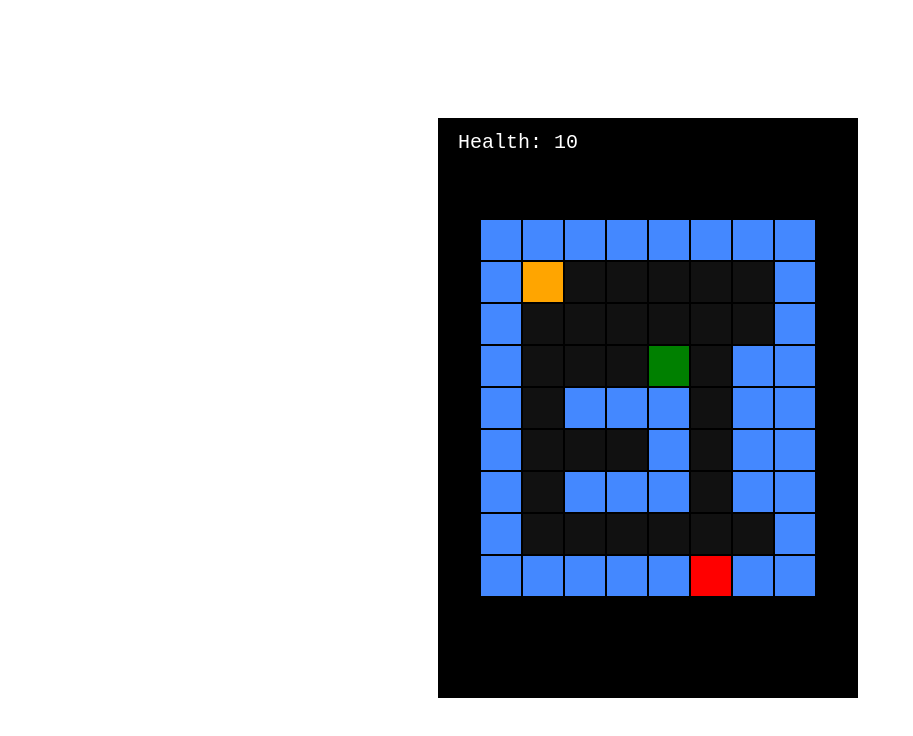
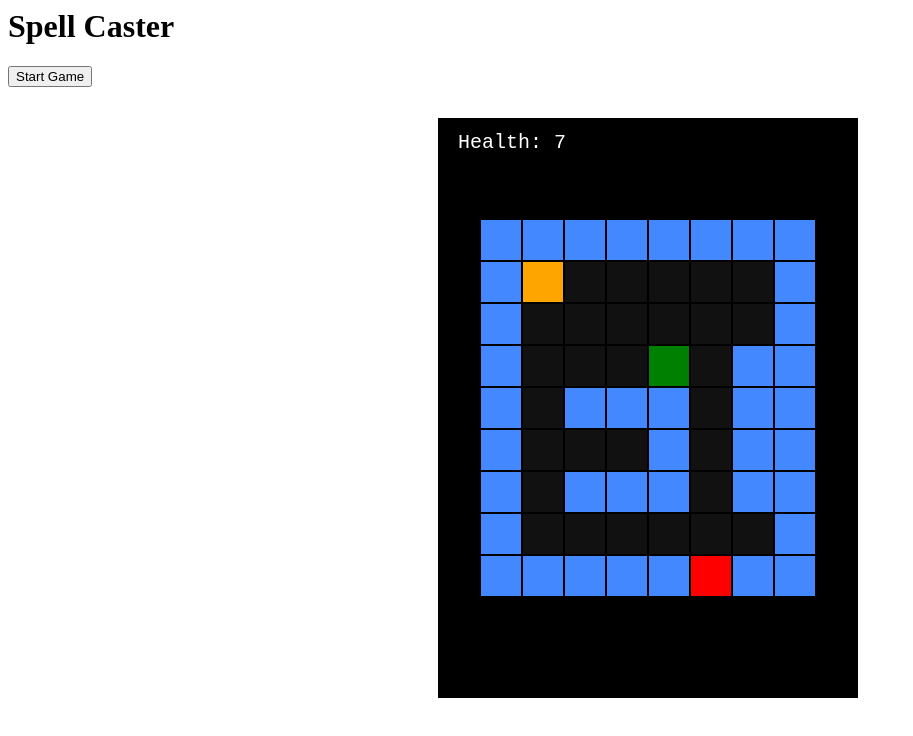
Before and after one commit to Roku013/puzzle-game, a plain HTML site: page index.html in a window 1280 px wide. Shown: the whole page, without its empty margins (0-913 px from the left). Drawn offline with Linux system fonts and the light colour scheme.

Commit message:
big changes

```diff
--- a/index.html
+++ b/index.html
@@ -6,6 +6,13 @@
     <link href="style.css" rel="stylesheet" type="text/css" />
   </head>
   <body>
-    <script src="main.js"></script>
+    <script src="scripts/main.js"></script>
+    <script src="scripts/screen.js"></script>
+
+    <div class="screen" id="playing-screen" style="display: none"></div>
+    <div class="screen" id="start-screen">
+      <h1>Spell Caster</h1>
+      <button>Start Game</button>
+    </div>
   </body>
 </html>
--- a/main.js
+++ b/scripts/main.js
@@ -1,4 +1,4 @@
-//base for creating a level/grid
+//base for creating a level
 class GridSystem {
   constructor(matrix, playerX, playerY) {
     this.matrix = matrix;
@@ -7,12 +7,22 @@ class GridSystem {
     this.topContext = this.#getContext(0, 0, '#111', true); //Player and enviroment
     this.cellSize = 40;
     this.padding = 2;
-    this.player = { x: playerX, y: playerY, color: 'orange' };
+    this.player = { x: playerX, y: playerY, sprite: 'orange' };
     this.matrix[playerY][playerX] = 2;
-    this.health = 10;
+    this.health = 7;
 
     //button trigger
     document.addEventListener('keydown', this.#movePlayer);
+  }
+
+  //check if health is 0
+  #checkHealth() {
+    if (this.health === 0) {
+      console.log('dead');
+
+      //level.render();
+      //level.loop();
+    }
   }
 
   //check if the move is valid by checking the number of the tile on which the player is moving into
@@ -27,7 +37,7 @@ class GridSystem {
     return false;
   }
 
-  //check if the player moves into a healing herb and if so, change Health
+  //check if the player moves into a healing herb
   #isAHerb(y, x) {
     if (this.matrix[this.player.y + y][this.player.x + x] === 3) {
       return true;
@@ -49,7 +59,7 @@ class GridSystem {
         if (this.#isValidMove(0, -1) && this.#isAHerb(0, -1)) {
           this.#updateMatrix(this.player.y, this.player.x, 0);
           this.#updateMatrix(this.player.y, this.player.x - 1, 2);
-          this.health = 3;
+          this.health += 3;
           this.player.x--;
           this.render();
         } else if (this.#isValidMove(0, -1)) {
@@ -57,6 +67,7 @@ class GridSystem {
           this.#updateMatrix(this.player.y, this.player.x - 1, 2);
           this.health--;
           this.player.x--;
+          this.#checkHealth();
           this.render();
         }
         break;
@@ -65,7 +76,7 @@ class GridSystem {
         if (this.#isValidMove(0, 1) && this.#isAHerb(0, 1)) {
           this.#updateMatrix(this.player.y, this.player.x, 0);
           this.#updateMatrix(this.player.y, this.player.x + 1, 2);
-          this.health = 3;
+          this.health += 3;
           this.player.x++;
           this.render();
         } else if (this.#isValidMove(0, 1)) {
@@ -73,6 +84,7 @@ class GridSystem {
           this.#updateMatrix(this.player.y, this.player.x + 1, 2);
           this.health--;
           this.player.x++;
+          this.#checkHealth();
           this.render();
         }
         break;
@@ -81,7 +93,7 @@ class GridSystem {
         if (this.#isValidMove(-1, 0) && this.#isAHerb(-1, 0)) {
           this.#updateMatrix(this.player.y, this.player.x, 0);
           this.#updateMatrix(this.player.y - 1, this.player.x, 2);
-          this.health = 3;
+          this.health += 3;
           this.player.y--;
           this.render();
         } else if (this.#isValidMove(-1, 0)) {
@@ -89,6 +101,7 @@ class GridSystem {
           this.#updateMatrix(this.player.y - 1, this.player.x, 2);
           this.health--;
           this.player.y--;
+          this.#checkHealth();
           this.render();
         }
         break;
@@ -97,7 +110,7 @@ class GridSystem {
         if (this.#isValidMove(1, 0) && this.#isAHerb(1, 0)) {
           this.#updateMatrix(this.player.y, this.player.x, 0);
           this.#updateMatrix(this.player.y + 1, this.player.x, 2);
-          this.health = 3;
+          this.health += 3;
           this.player.y++;
           this.render();
         } else if (this.#isValidMove(1, 0)) {
@@ -105,6 +118,7 @@ class GridSystem {
           this.#updateMatrix(this.player.y + 1, this.player.x, 2);
           this.health--;
           this.player.y++;
+          this.#checkHealth();
           this.render();
         }
         break;
@@ -159,17 +173,20 @@ class GridSystem {
         const cellVal = this.matrix[row][col];
         let color = '#111';
 
+        let playerAvatar = new Image();
+        playerAvatar.src = '/images/character-down.png';
+
         switch (cellVal) {
           case 1: //outer walls
             color = '#4488FF';
             break;
           case 2: //player
-            color = this.player.color;
+            color = this.player.sprite;
             break;
           case 3: //herb
             color = 'green';
             break;
-          case 9: //finish
+          case 9: //finish line
             color = 'red';
             break;
         }
@@ -192,6 +209,7 @@ class GridSystem {
       this.loop();
     });
   }
+
   drawHealth() {
     this.uiContext.font = '20px monospace';
     this.uiContext.fillStyle = 'white';
@@ -205,7 +223,7 @@ class GridSystem {
 }
 
 //level example for testing
-const gridMatrix = [
+const levelZero = [
   [1, 1, 1, 1, 1, 1, 1, 1],
   [1, 0, 0, 0, 0, 0, 0, 1],
   [1, 0, 0, 0, 0, 0, 0, 1],
@@ -217,6 +235,21 @@ const gridMatrix = [
   [1, 1, 1, 1, 1, 9, 1, 1]
 ];
 
-const gridSystem = new GridSystem(gridMatrix, 1, 1);
-gridSystem.render();
-gridSystem.loop();
+let levelZeroPositionX = 1;
+let levelZeroPositionY = 1;
+
+const levelZeroTwo = [
+  [1, 0, 0, 0, 0, 0, 0, 1],
+  [1, 0, 0, 0, 0, 0, 0, 1],
+  [1, 0, 0, 0, 0, 0, 0, 1],
+  [1, 0, 0, 0, 0, 0, 1, 1],
+  [1, 0, 1, 0, 1, 0, 1, 1],
+  [1, 0, 0, 0, 1, 3, 1, 1],
+  [1, 0, 1, 1, 1, 1, 1, 1],
+  [1, 0, 0, 0, 0, 0, 0, 1],
+  [1, 1, 1, 1, 1, 9, 1, 1]
+];
+
+let level = new GridSystem(levelZero, levelZeroPositionX, levelZeroPositionY);
+level.render();
+level.loop();
--- /dev/null
+++ b/scripts/screen.js
@@ -0,0 +1,24 @@
+const canvasElement = document.querySelector('canvas');
+
+const startScreenElement = document.getElementById('start-screen');
+const playingScreenElement = document.getElementById('playing-screen');
+const endScreenElement = document.getElementById('game-over-screen');
+
+const startButton = startScreenElement.querySelector('button');
+const tryAgainButton = endScreenElement.querySelector('button');
+
+const screenElements = {
+  start: GridSystem,
+  playing: playingScreenElement,
+  end: endScreenElement
+};
+
+const game = new Game(canvasElement, screenElements);
+
+startButton.addEventListener('click', () => {
+  game.start();
+});
+
+tryAgainButton.addEventListener('click', () => {
+  game.start();
+});
```
